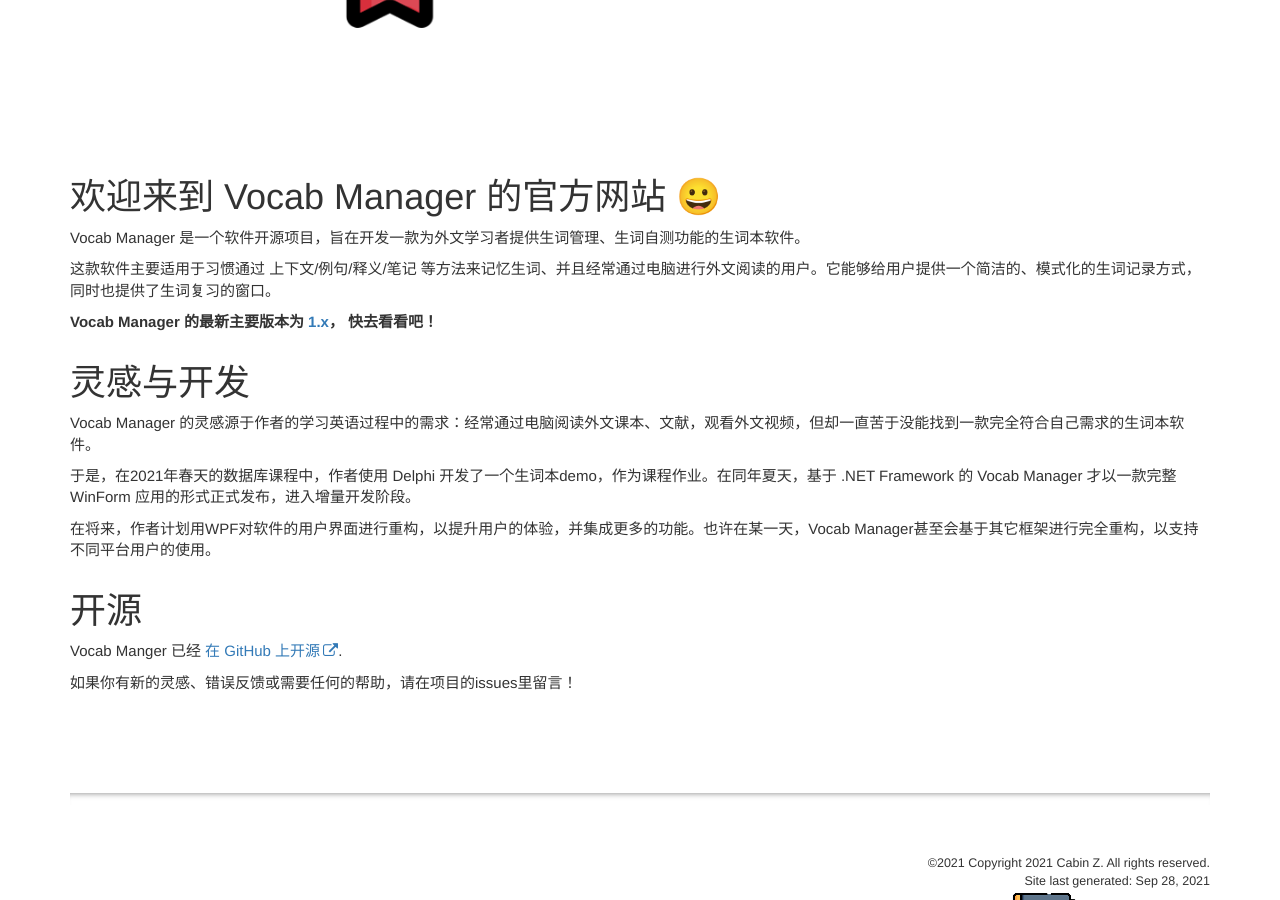
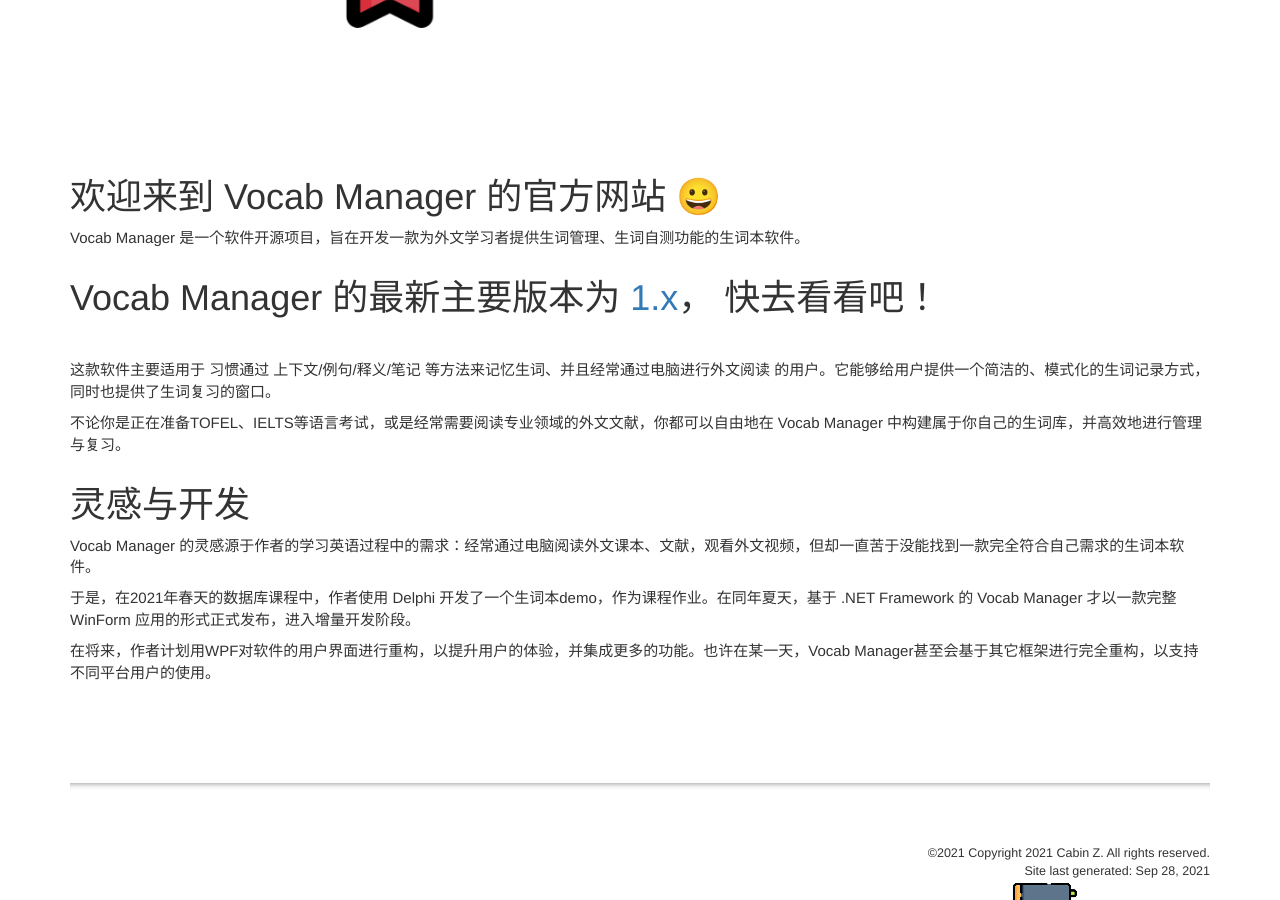
Before and after one commit to cabinz/vocab-manager-site, a Jekyll site: the page built from index_zh.md, in a window 1280 px wide and 900 px high, scrolled down 628 px. Built offline with Jekyll 4.4.1, drawn with Linux system fonts in a browser that asks for light colours; comment, search, counter and statistics services are not loaded.

Commit message:
modified content
1. add new poster and poster_zh
2. change the project description to emphasize "customization" and the users oriented

```diff
--- a/index_zh.md
+++ b/index_zh.md
@@ -7,15 +7,20 @@
 topnav: topnav_zh
 ---
 
-{% include image.html file="post.png" alt="Logo of Vocab Manger 1.0" caption="" %}
+{% include image.html file="poster_zh.png" alt="Logo of Vocab Manger 1.0" caption="" %}
 
 # 欢迎来到 Vocab Manager 的官方网站 😀
 
 Vocab Manager 是一个软件开源项目，旨在开发一款为外文学习者提供生词管理、生词自测功能的生词本软件。
 
-这款软件主要适用于习惯通过 上下文/例句/释义/笔记 等方法来记忆生词、并且经常通过电脑进行外文阅读的用户。它能够给用户提供一个简洁的、模式化的生词记录方式，同时也提供了生词复习的窗口。
+# Vocab Manager 的最新主要版本为 [1.x](./v1_zh_intro.html)， 快去看看吧！
 
-**Vocab Manager 的最新主要版本为 [1.x](./v1_zh_intro.html)， 快去看看吧！**
+<br>
+
+这款软件主要适用于 习惯通过 上下文/例句/释义/笔记 等方法来记忆生词、并且经常通过电脑进行外文阅读 的用户。它能够给用户提供一个简洁的、模式化的生词记录方式，同时也提供了生词复习的窗口。
+
+不论你是正在准备TOFEL、IELTS等语言考试，或是经常需要阅读专业领域的外文文献，你都可以自由地在 Vocab Manager 中构建属于你自己的生词库，并高效地进行管理与复习。
+
 
 # 灵感与开发
 
@@ -24,9 +29,3 @@
 于是，在2021年春天的数据库课程中，作者使用 Delphi 开发了一个生词本demo，作为课程作业。在同年夏天，基于 .NET Framework 的 Vocab Manager 才以一款完整 WinForm 应用的形式正式发布，进入增量开发阶段。
 
 在将来，作者计划用WPF对软件的用户界面进行重构，以提升用户的体验，并集成更多的功能。也许在某一天，Vocab Manager甚至会基于其它框架进行完全重构，以支持不同平台用户的使用。
-
-# 开源
-
-Vocab Manger 已经 [在 GitHub 上开源](https://github.com/cabinz/vocab-manager).
-
-如果你有新的灵感、错误反馈或需要任何的帮助，请在项目的issues里留言！
```
Also changed, not shown: index.md (+8 -2 lines), pages/support_project_zh.md (+3 -1 lines), images/post.png (deleted), images/poster.png (added), images/poster_zh.png (added).
